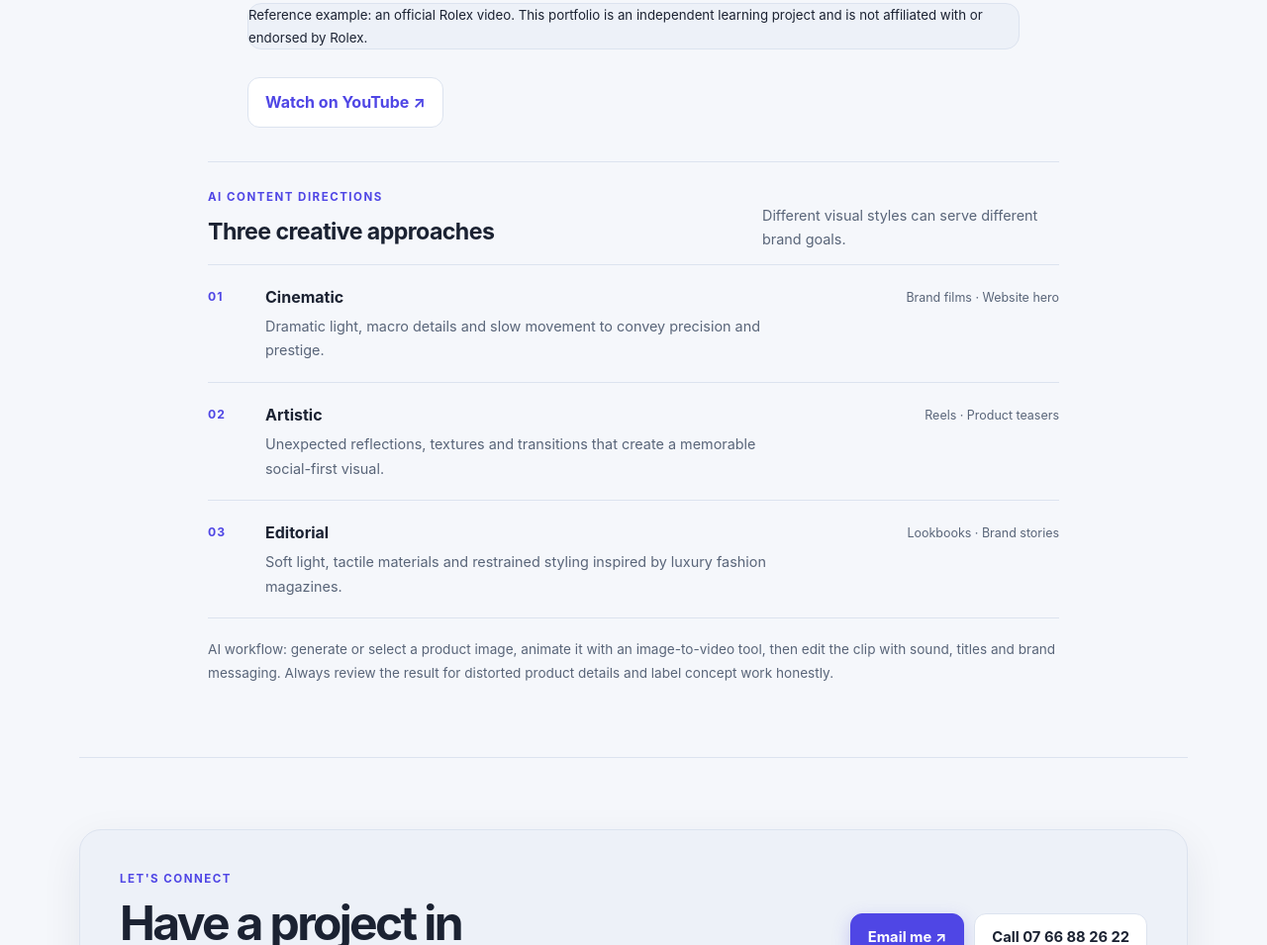
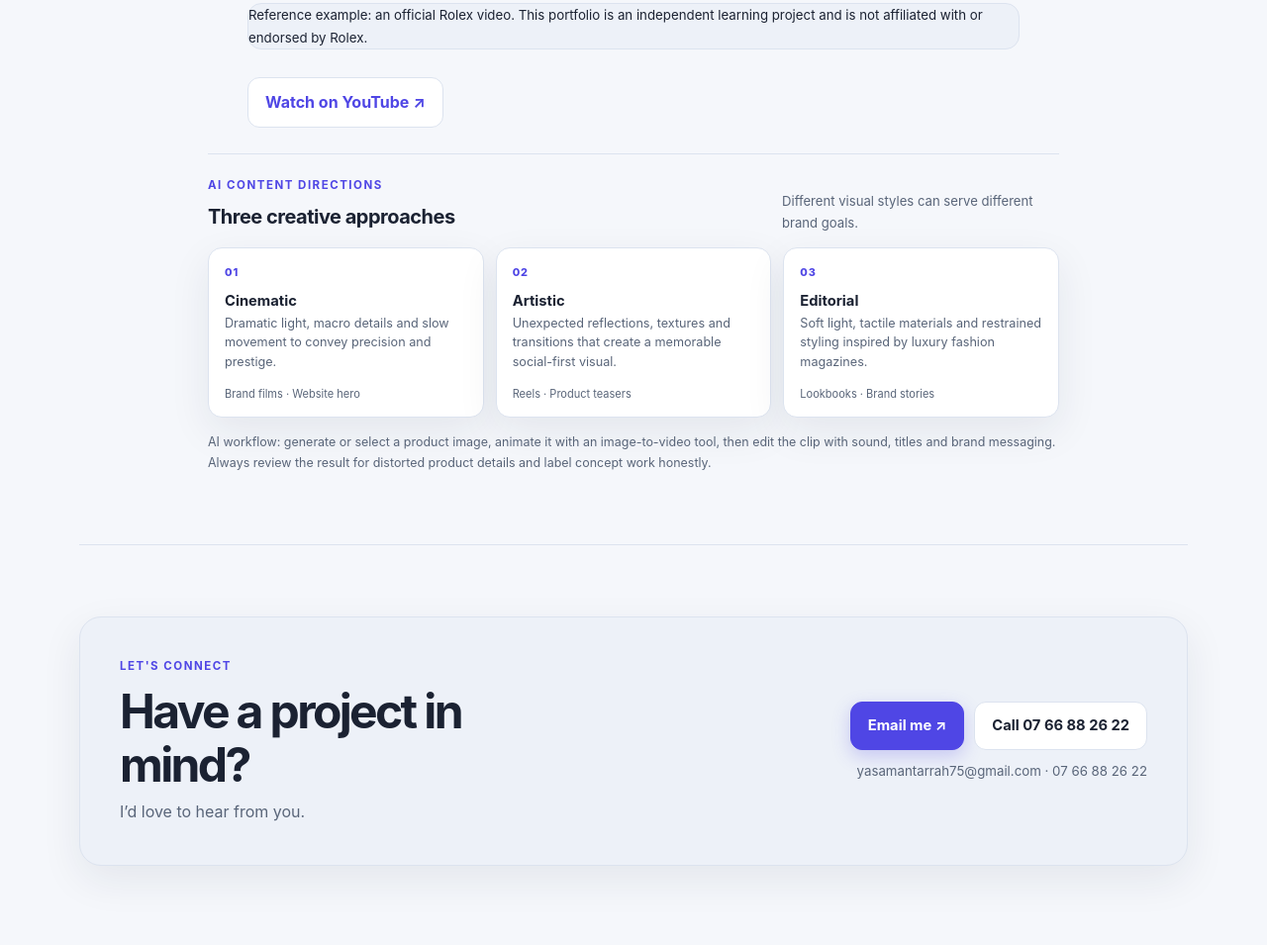
Before and after one commit to yasamantarrah-hub/yasmantarrah.github.io, a plain HTML site: page index.html in a window 1280 px wide. Shown: the part 3304-4259 px from the top of the page at 99% size. Drawn offline with Linux system fonts and the light colour scheme.

Commit message:
Make video concept description boxes smaller beneath Rolex video

```diff
--- a/index.html
+++ b/index.html
@@ -192,18 +192,18 @@ footer{color:var(--muted)!important;border-color:var(--line)!important}
 /* Minimal video SEO and AI content directions */
 .video-seo-minimal .video-frame{width:min(100%,860px)!important;margin:4px auto 0!important}
 .video-seo-minimal .video-copy{width:min(100%,860px)!important;margin-inline:auto!important}
-.video-directions{width:min(100%,860px);margin:34px auto 0;padding-top:26px;border-top:1px solid var(--line)}
-.directions-heading{display:flex;justify-content:space-between;align-items:end;gap:20px;margin-bottom:12px}
-.directions-heading h3{margin:6px 0 0;font-size:1.45rem}
-.directions-heading>p{max-width:300px;margin:0;font-size:.9rem;color:var(--muted)}
-.direction-list{border-top:1px solid var(--line)}
-.direction-row{display:grid;grid-template-columns:42px minmax(0,1fr) minmax(150px,220px);align-items:start;gap:16px;padding:19px 0;border-bottom:1px solid var(--line)}
-.direction-number{font-size:.76rem;font-weight:700;letter-spacing:.08em;color:var(--accent);padding-top:3px}
-.direction-row h4{margin:0 0 4px;font-size:1rem;font-weight:700}
-.direction-row p{margin:0;max-width:540px;font-size:.9rem;color:var(--muted)}
-.direction-use{justify-self:end;text-align:right;color:var(--muted);font-size:.78rem;padding-top:3px}
-.ai-note{margin:20px 0 0;font-size:.85rem;color:var(--muted);line-height:1.75}
-@media(max-width:600px){.directions-heading{display:block}.directions-heading>p{margin-top:9px}.direction-row{grid-template-columns:30px minmax(0,1fr);gap:12px}.direction-use{grid-column:2;justify-self:start;text-align:left;margin-top:2px}.video-seo-minimal .video-copy{padding-top:18px}}
+.video-directions{width:min(100%,860px);margin:26px auto 0;padding-top:22px;border-top:1px solid var(--line)}
+.directions-heading{display:flex;justify-content:space-between;align-items:end;gap:20px;margin-bottom:14px}
+.directions-heading h3{margin:5px 0 0;font-size:1.25rem}
+.directions-heading>p{max-width:280px;margin:0;font-size:.82rem;color:var(--muted)}
+.direction-list{display:grid;grid-template-columns:repeat(3,minmax(0,1fr));gap:12px}
+.direction-row{min-width:0;display:flex;flex-direction:column;align-items:flex-start;gap:7px;padding:15px 16px;border:1px solid var(--line);border-radius:14px;background:var(--surface);box-shadow:var(--shadow)}
+.direction-number{font-size:.68rem;font-weight:800;letter-spacing:.08em;color:var(--accent)}
+.direction-row h4{margin:0;font-size:.92rem;font-weight:700}
+.direction-row p{margin:0;font-size:.79rem;line-height:1.55;color:var(--muted)}
+.direction-use{margin-top:auto;padding-top:8px;color:var(--muted);font-size:.69rem;line-height:1.4}
+.ai-note{margin:15px 0 0;font-size:.78rem;color:var(--muted);line-height:1.65}
+@media(max-width:600px){.directions-heading{display:block}.directions-heading>p{margin-top:8px}.direction-list{grid-template-columns:1fr}.direction-row{padding:13px 15px}.video-seo-minimal .video-copy{padding-top:18px}}
 
 </style>
 <style id="modern-contrast-refresh">
```
